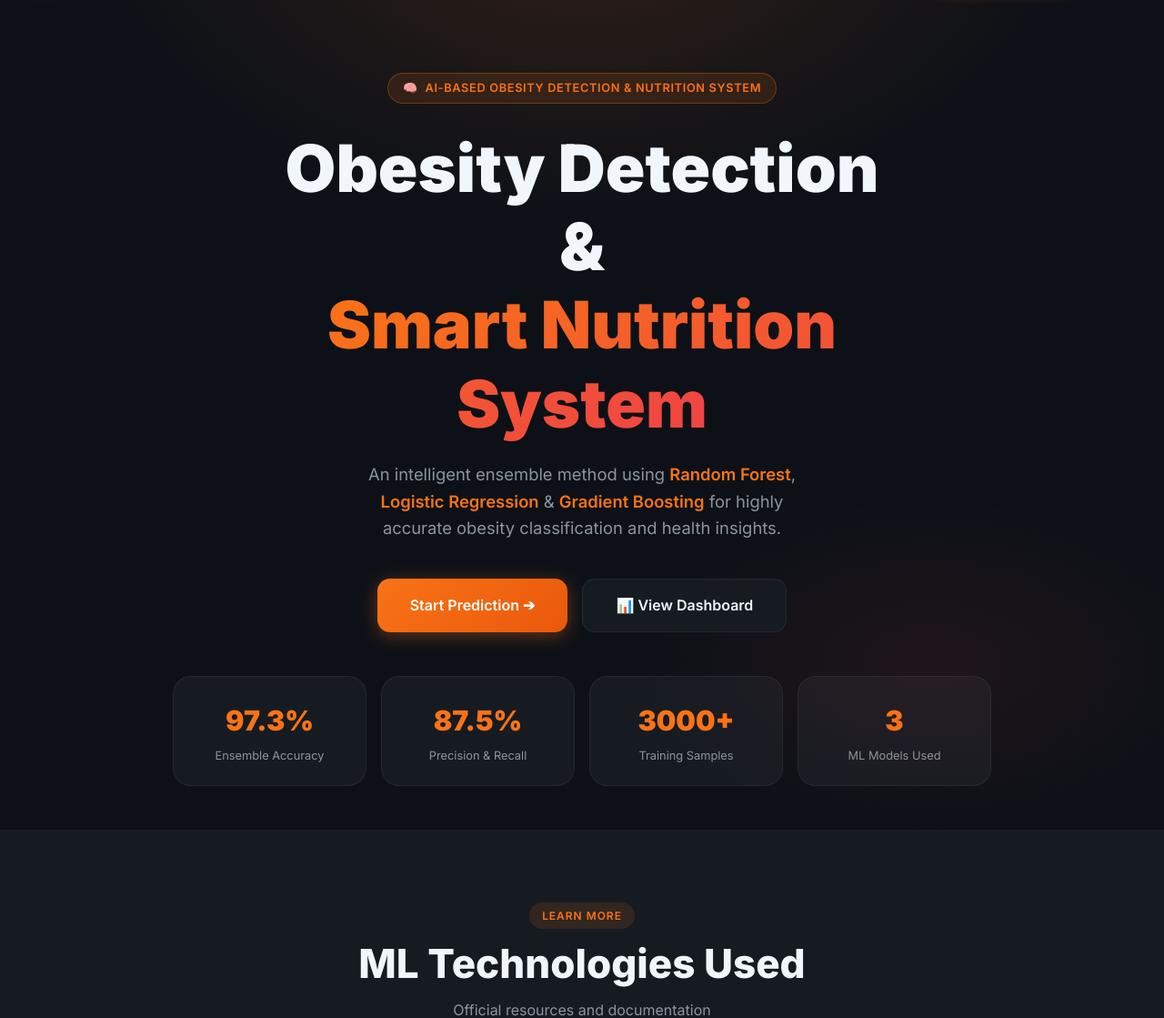
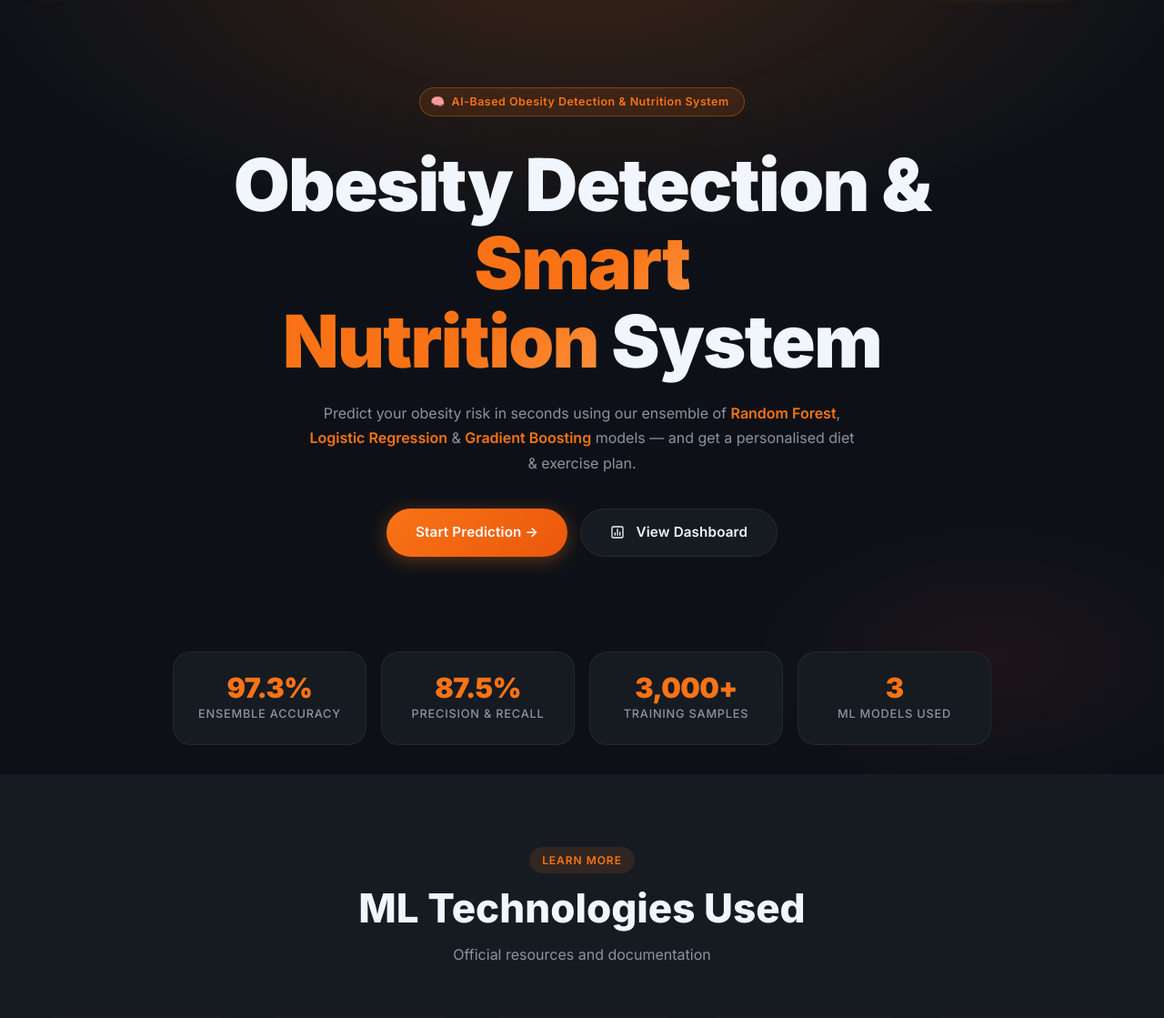
Before and after one commit to AAmardeep15/obesity-ai-detection, a Flask app: page / in a window 1280 px wide. Shown: the part 64-1183 px from the top of the page at 91% size. Run offline with Flask 3, Linux system fonts and the light colour scheme.

Commit message:
hero revamp - match screenshot spacing/colors/fonts/counters

```diff
--- a/static/css/style.css
+++ b/static/css/style.css
@@ -201,13 +201,13 @@ body.light-theme .navbar {
    HERO
    ===================================================== */
 .hero {
-  min-height: 90vh;
+  min-height: 88vh;
   display: flex;
   flex-direction: column;
   align-items: center;
   justify-content: center;
   text-align: center;
-  padding: 5rem 2rem 3rem;
+  padding: 6rem 2rem 2rem;
   position: relative;
   overflow: hidden;
 }
@@ -216,63 +216,143 @@ body.light-theme .navbar {
   content: '';
   position: absolute;
   inset: 0;
-  background: radial-gradient(ellipse 70% 60% at 50% -10%, rgba(249, 115, 22, 0.15) 0%, transparent 60%),
-    radial-gradient(ellipse 50% 40% at 80% 80%, rgba(239, 68, 68, 0.08) 0%, transparent 50%);
+  background:
+    radial-gradient(ellipse 80% 55% at 50% -5%, rgba(249, 115, 22, 0.18) 0%, transparent 65%),
+    radial-gradient(ellipse 40% 35% at 85% 85%, rgba(239, 68, 68, 0.07) 0%, transparent 50%);
   pointer-events: none;
 }
 
 .hero-content {
   position: relative;
-  max-width: 700px
-}
-
+  max-width: 820px;
+  width: 100%;
+}
+
+/* Badge pill */
 .hero-badge {
   display: inline-flex;
   align-items: center;
-  gap: 8px;
-  background: var(--accent-dim);
-  border: 1px solid rgba(249, 115, 22, 0.3);
+  gap: 7px;
+  background: rgba(249, 115, 22, 0.12);
+  border: 1px solid rgba(249, 115, 22, 0.35);
   color: var(--accent);
-  padding: 0.35rem 1rem;
+  padding: 0.3rem 1rem 0.3rem 0.7rem;
   border-radius: 30px;
-  font-size: 0.8rem;
+  font-size: 0.78rem;
   font-weight: 600;
-  letter-spacing: 0.05em;
-  text-transform: uppercase;
-  margin-bottom: 1.75rem;
+  letter-spacing: 0.04em;
+  margin-bottom: 2rem;
   animation: fadeInDown 0.6s ease both;
 }
 
+/* Main heading */
+.hero .hero-title {
+  font-size: clamp(2.6rem, 7vw, 5rem);
+  font-weight: 900;
+  line-height: 1.08;
+  letter-spacing: -0.02em;
+  margin-bottom: 1.4rem;
+  animation: fadeInUp 0.6s 0.1s ease both;
+  color: var(--text-primary);
+}
+
+.hero .hero-title .hero-amp {
+  color: var(--text-primary);
+}
+
 .hero h1 {
-  font-size: clamp(2.5rem, 6vw, 4.5rem);
+  font-size: clamp(2.6rem, 7vw, 5rem);
   font-weight: 900;
-  margin-bottom: 1.25rem;
+  line-height: 1.08;
+  letter-spacing: -0.02em;
+  margin-bottom: 1.4rem;
   animation: fadeInUp 0.6s 0.1s ease both;
 }
 
-.hero h1 .gradient-text {
-  background: linear-gradient(135deg, var(--accent) 0%, #ef4444 100%);
+.hero h1 .gradient-text,
+.hero .hero-title .gradient-text {
+  background: linear-gradient(135deg, var(--accent) 0%, #f97316 60%, #fb923c 100%);
   -webkit-background-clip: text;
   -webkit-text-fill-color: transparent;
   background-clip: text;
 }
 
+/* Subtitle */
 .hero-subtitle {
-  font-size: 1.15rem;
-  color: var(--text-secondary);
-  max-width: 520px;
-  margin: 0 auto 2.5rem;
+  font-size: 1rem;
+  color: var(--text-secondary);
+  max-width: 600px;
+  margin: 0 auto 2.25rem;
+  line-height: 1.7;
   animation: fadeInUp 0.6s 0.2s ease both;
 }
 
+.accent-text {
+  color: var(--accent);
+  font-weight: 600;
+}
+
+/* Hero action buttons row */
 .hero-actions {
   display: flex;
-  gap: 1rem;
+  gap: 0.85rem;
   justify-content: center;
   flex-wrap: wrap;
   animation: fadeInUp 0.6s 0.3s ease both;
-}
-
+  margin-bottom: 3.5rem;
+}
+
+/* =====================================================
+   HERO STAT BOXES (4-col grid below hero)
+   ===================================================== */
+.hero-stat-boxes {
+  display: grid;
+  grid-template-columns: repeat(4, 1fr);
+  gap: 1rem;
+  width: 100%;
+  max-width: 820px;
+  animation: fadeInUp 0.6s 0.45s ease both;
+}
+
+@media (max-width: 700px) {
+  .hero-stat-boxes {
+    grid-template-columns: repeat(2, 1fr);
+  }
+}
+
+.hero-stat-box {
+  background: rgba(22, 27, 34, 0.85);
+  border: 1px solid rgba(255, 255, 255, 0.07);
+  border-radius: 14px;
+  padding: 1.25rem 1rem;
+  text-align: center;
+  backdrop-filter: blur(8px);
+  transition: border-color 0.25s ease, transform 0.25s ease;
+}
+
+.hero-stat-box:hover {
+  border-color: rgba(249, 115, 22, 0.35);
+  transform: translateY(-3px);
+}
+
+.hsb-value {
+  font-size: 1.95rem;
+  font-weight: 900;
+  color: var(--accent);
+  letter-spacing: -0.02em;
+  line-height: 1;
+  margin-bottom: 0.35rem;
+}
+
+.hsb-label {
+  font-size: 0.72rem;
+  color: var(--text-muted);
+  text-transform: uppercase;
+  letter-spacing: 0.06em;
+  font-weight: 500;
+}
+
+/* Legacy hero-stats (for other pages) */
 .hero-stats {
   display: flex;
   justify-content: center;
@@ -339,9 +419,10 @@ body.light-theme .navbar {
 }
 
 .btn-lg {
-  padding: 1rem 2.25rem;
-  font-size: 1rem;
-  border-radius: 14px;
+  padding: 0.85rem 2rem;
+  font-size: 0.95rem;
+  border-radius: 50px;
+  letter-spacing: 0.01em;
 }
 
 .course-btn {
@@ -2054,7 +2135,8 @@ footer {
   }
 }
 
-.footer-brand {}
+
+/* .footer-brand inherited styles */
 
 .footer-brand-name {
   font-size: 1.1rem;
@@ -2073,7 +2155,7 @@ footer {
   line-height: 1.6;
 }
 
-.footer-contact-list {}
+/* .footer-contact-list inherited styles */
 
 .footer-contact-heading {
   font-size: 0.72rem;
@@ -2101,7 +2183,7 @@ footer {
   color: var(--accent);
 }
 
-.footer-links-group {}
+/* .footer-links-group inherited styles */
 
 .footer-links-heading {
   font-size: 0.72rem;
--- a/static/js/main.js
+++ b/static/js/main.js
@@ -235,17 +235,27 @@ function downloadReport() {
 
   function animateCounter(el) {
     var target = parseInt(el.getAttribute('data-target'), 10);
-    var duration = 1500;
-    var step = target / (duration / 16);
+    var suffix = el.getAttribute('data-suffix') || '';
+    // For percentage stats stored as integers (973 → 97.3%, 875 → 87.5%)
+    var isDecimal = (suffix === '%' && target > 100);
+    var displayTarget = isDecimal ? (target / 10) : target;
+    var duration = 1600;
+    var step = displayTarget / (duration / 16);
     var current = 0;
+
+    el.textContent = '0' + suffix;
 
     var timer = setInterval(function () {
       current += step;
-      if (current >= target) {
-        current = target;
+      if (current >= displayTarget) {
+        current = displayTarget;
         clearInterval(timer);
       }
-      el.textContent = Math.floor(current).toLocaleString();
+      if (isDecimal) {
+        el.textContent = current.toFixed(1) + suffix;
+      } else {
+        el.textContent = Math.floor(current).toLocaleString() + suffix;
+      }
     }, 16);
   }
 
--- a/templates/index.html
+++ b/templates/index.html
@@ -10,43 +10,53 @@
             <span>🧠</span>
             <span>AI-Based Obesity Detection &amp; Nutrition System</span>
         </div>
-        <h1>
-            Obesity Detection &amp;<br />
-            <span class="gradient-text">Smart Nutrition System</span>
+        <h1 class="hero-title">
+            Obesity Detection <span class="hero-amp">&amp;</span> <span class="gradient-text">Smart</span><br />
+            <span class="gradient-text">Nutrition</span> System
         </h1>
         <p class="hero-subtitle">
-            An intelligent ensemble method using
-            <span style="color:var(--accent);font-weight:600;">Random Forest</span>,
-            <span style="color:var(--accent);font-weight:600;">Logistic Regression</span> &amp;
-            <span style="color:var(--accent);font-weight:600;">Gradient Boosting</span>
-            for highly accurate obesity classification and health insights.
+            Predict your obesity risk in seconds using our ensemble of
+            <span class="accent-text">Random Forest</span>,
+            <span class="accent-text">Logistic Regression</span> &amp;
+            <span class="accent-text">Gradient Boosting</span>
+            models — and get a personalised diet &amp; exercise plan.
         </p>
         <div class="hero-actions">
             <a href="/predict" class="btn btn-primary btn-lg">
-                Start Prediction ➔
+                Start Prediction &rarr;
             </a>
             <a href="/statistics" class="btn btn-secondary btn-lg">
-                📊 View Dashboard
+                <svg width="16" height="16" viewBox="0 0 24 24" fill="none" stroke="currentColor" stroke-width="2"
+                    stroke-linecap="round" stroke-linejoin="round" style="margin-right:0.3rem;">
+                    <rect x="3" y="3" width="18" height="18" rx="2" />
+                    <path d="M8 17V13" />
+                    <path d="M12 17V7" />
+                    <path d="M16 17v-5" />
+                </svg>
+                View Dashboard
             </a>
         </div>
     </div>
 
-    <!-- 4-stat boxes row -->
+    <!-- Animated stat boxes -->
     <div class="hero-stat-boxes">
         <div class="hero-stat-box">
-            <div class="hsb-value">97.3%</div>
+            <div class="hsb-value accent-text"><span class="count-up" data-target="973" data-suffix="%">97.3%</span>
+            </div>
             <div class="hsb-label">Ensemble Accuracy</div>
         </div>
         <div class="hero-stat-box">
-            <div class="hsb-value">87.5%</div>
+            <div class="hsb-value accent-text"><span class="count-up" data-target="875" data-suffix="%">87.5%</span>
+            </div>
             <div class="hsb-label">Precision &amp; Recall</div>
         </div>
         <div class="hero-stat-box">
-            <div class="hsb-value">3000+</div>
+            <div class="hsb-value accent-text"><span class="count-up" data-target="3000" data-suffix="+">3000+</span>
+            </div>
             <div class="hsb-label">Training Samples</div>
         </div>
         <div class="hero-stat-box">
-            <div class="hsb-value">3</div>
+            <div class="hsb-value accent-text"><span class="count-up" data-target="3">3</span></div>
             <div class="hsb-label">ML Models Used</div>
         </div>
     </div>
```
